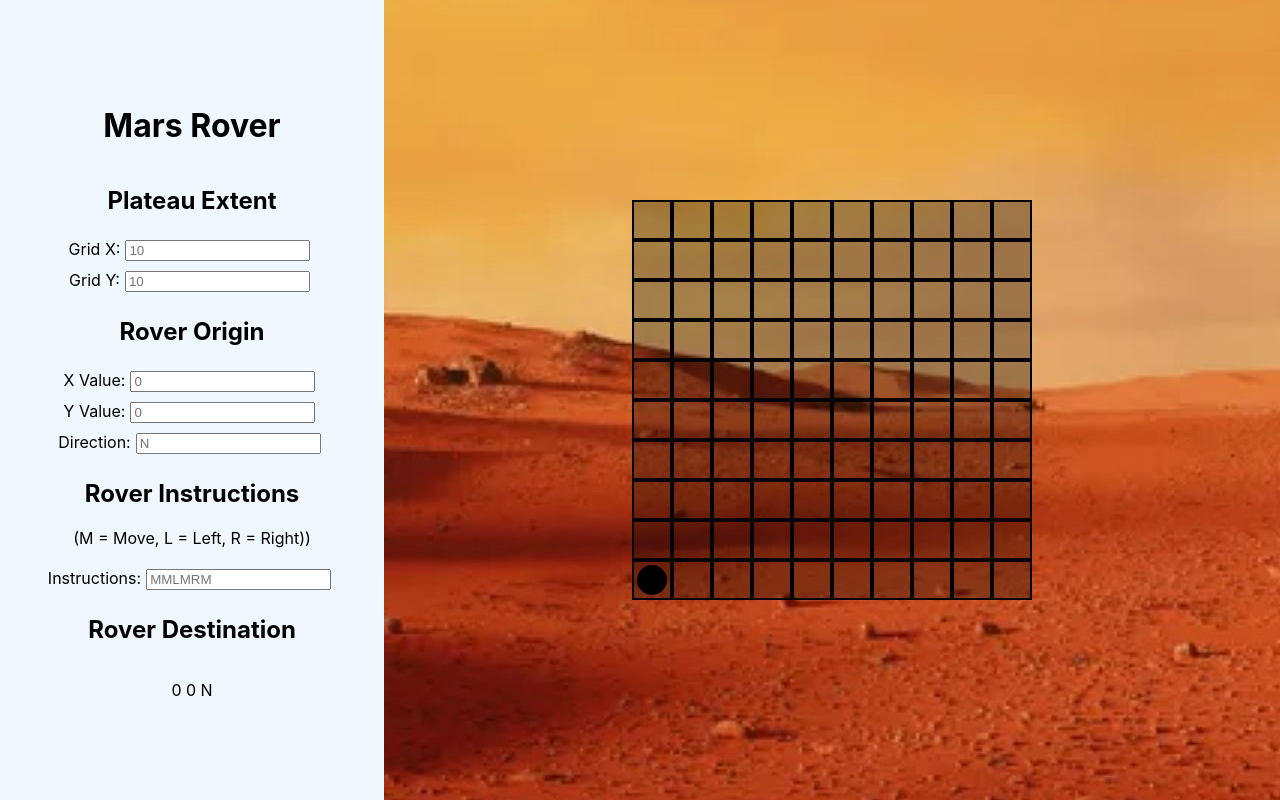
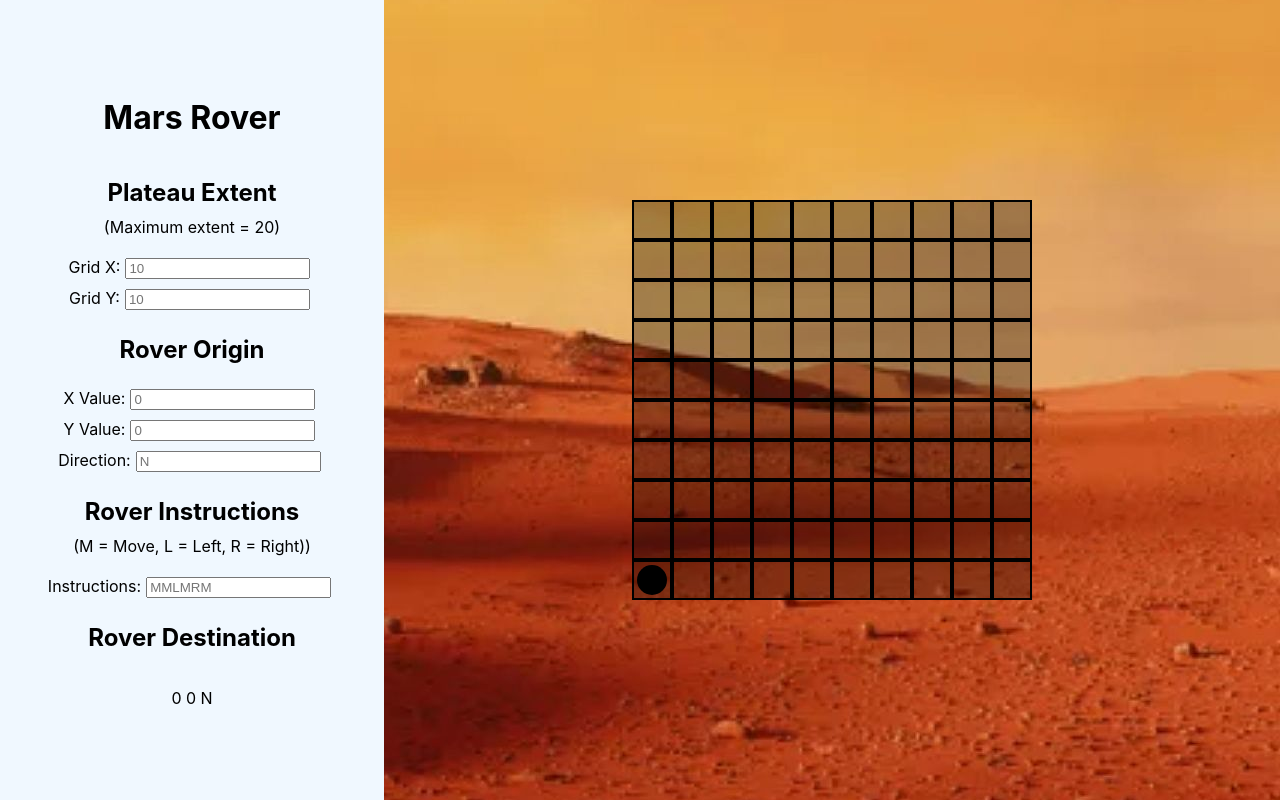
Before and after one commit to andreweinhorn/marsroverweb, a React (Create React App) app: page / in a window 1280 px wide. Built offline with nearby package versions, Linux system fonts and the light colour scheme.

Commit message:
Small edits to controls text

```diff
--- a/src/components/Controls.js
+++ b/src/components/Controls.js
@@ -70,6 +70,8 @@ export default function Controls( {gridX, gridY, setGridX, setGridY, roverX, rov
 
             <h1> Mars Rover </h1>
             <h2>Plateau Extent</h2>
+            <p style={{marginTop: '-10px', fontSize: '1rem'}}>(Maximum extent = 20)</p>
+
             <label> Grid X:
                 <input type="text" placeholder={gridX} onChange={(e) => handleGridChange(e, 'X')} />
             </label>
@@ -90,7 +92,7 @@ export default function Controls( {gridX, gridY, setGridX, setGridY, roverX, rov
             </label>
 
             <h2>Rover Instructions</h2>
-            <p style={{marginTop: '0'}}>(M = Move, L = Left, R = Right))</p>
+            <p style={{marginTop: '-10px', fontSize: '1rem'}}>(M = Move, L = Left, R = Right))</p>
             <label> Instructions:
                 <input type="text" placeholder={'MMLMRM'} onChange={(e) => handleRoverInstructions(e)} />
             </label>
```
